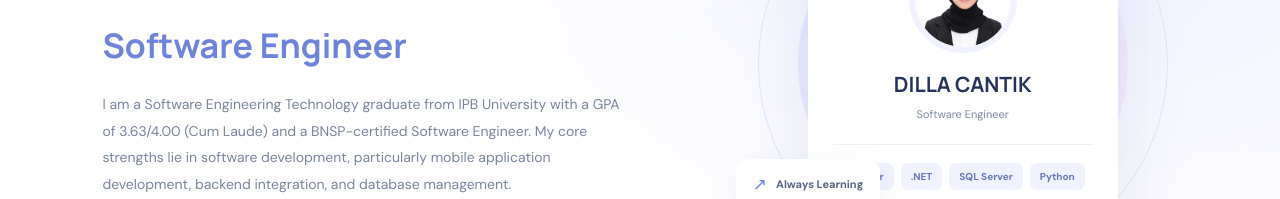
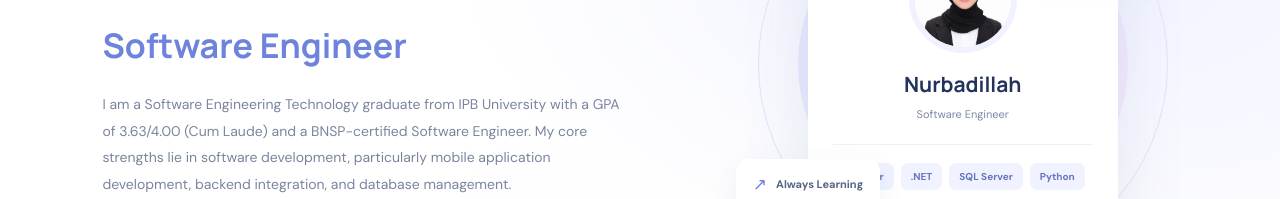
Before and after one commit to nurbadillah/portfolio_dilla, a React (Vite) app: page / in a window 1280 px wide. Shown: the part 349-548 px from the top of the page. Built offline with nearby package versions, Linux system fonts and the light colour scheme.

Commit message:
Update portfolio

```diff
--- a/src/App.jsx
+++ b/src/App.jsx
@@ -66,7 +66,7 @@ function App() {
                 style={{ objectFit: 'cover' }}
               />
 
-              <h3>DILLA CANTIK</h3>
+              <h3>Nurbadillah</h3>
 
               <p>Software Engineer</p>
 
```
